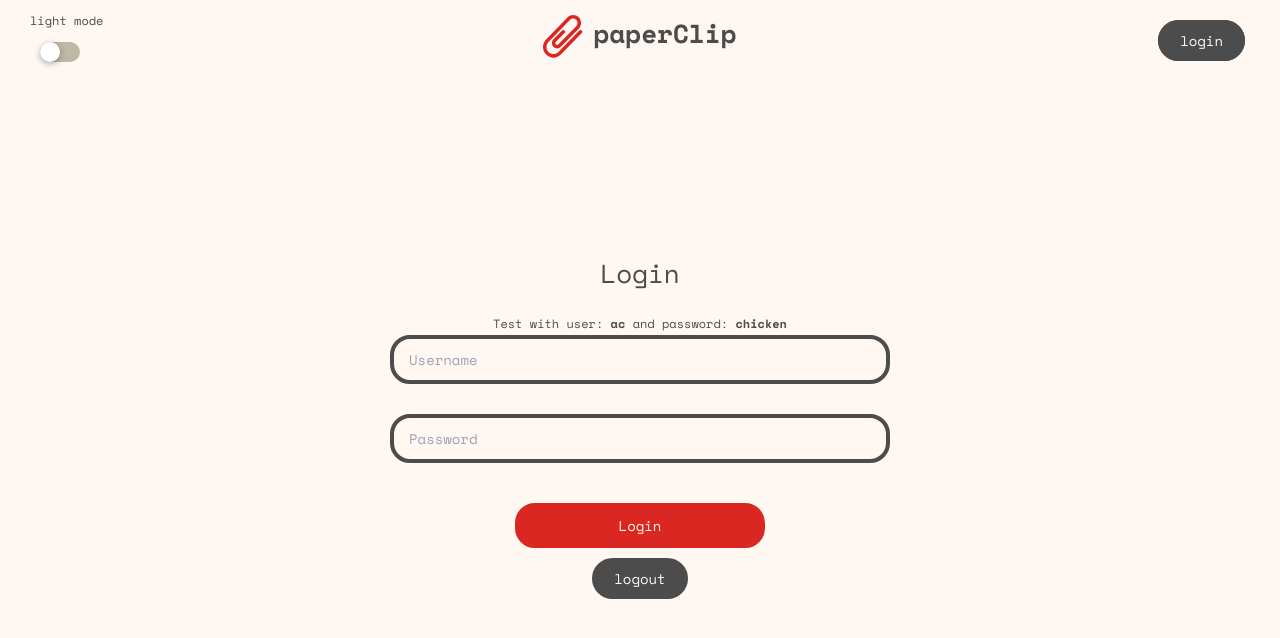
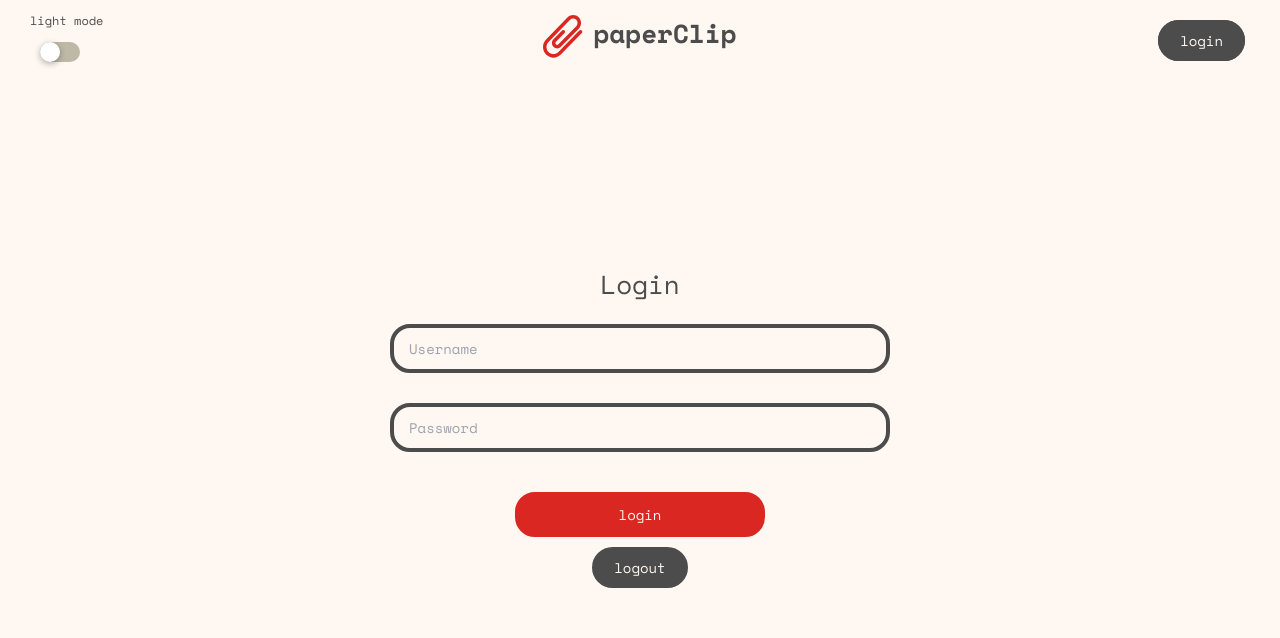
Before and after one commit to aronweston/paperClip-frontend, a React (Create React App) app: page /login in a window 1280 px wide. Shown: the top 638 px of the page. Built offline with nearby package versions, Linux system fonts and the light colour scheme; no server answers.

Commit message:
Adjust styles and removal of test account information on login page.

```diff
--- a/src/auth/LoginAuth.js
+++ b/src/auth/LoginAuth.js
@@ -59,10 +59,8 @@ export class LoginAuth extends Component {
     return (
       <>
         <h1>Login</h1>
-        <p>
-          Test with user:<strong> ac</strong> and password:{' '}
-          <strong>chicken</strong>
-        </p>
+        {/*<p>Test with user:<strong> ac</strong> and password:{' '}
+          <strong>chicken</strong></p>*/}
         {this.state.error.length > 1 && (
           <LoginErrorMessage class={'error-box'} message={this.state.error} />
         )}
@@ -83,7 +81,7 @@ export class LoginAuth extends Component {
             onChange={this.handleChange}
             required
           />
-          <button type='submit'>Login</button>
+          <button type='submit'>login</button>
         </form>
       </>
     );
--- a/src/pages/LogIn.js
+++ b/src/pages/LogIn.js
@@ -32,7 +32,6 @@ export class Login extends Component {
   render() {
     return (
       <div className='login-signup-container'>
-        {/* <h2>Status: {this.props.loggedInStatus}</h2> */}
         <LoginAuth handleSuccessfulAuth={this.handleSuccessfulAuth} />
         <a className='btn btn-primary' onClick={() => this.handleLogoutClick()}>
           logout
```
